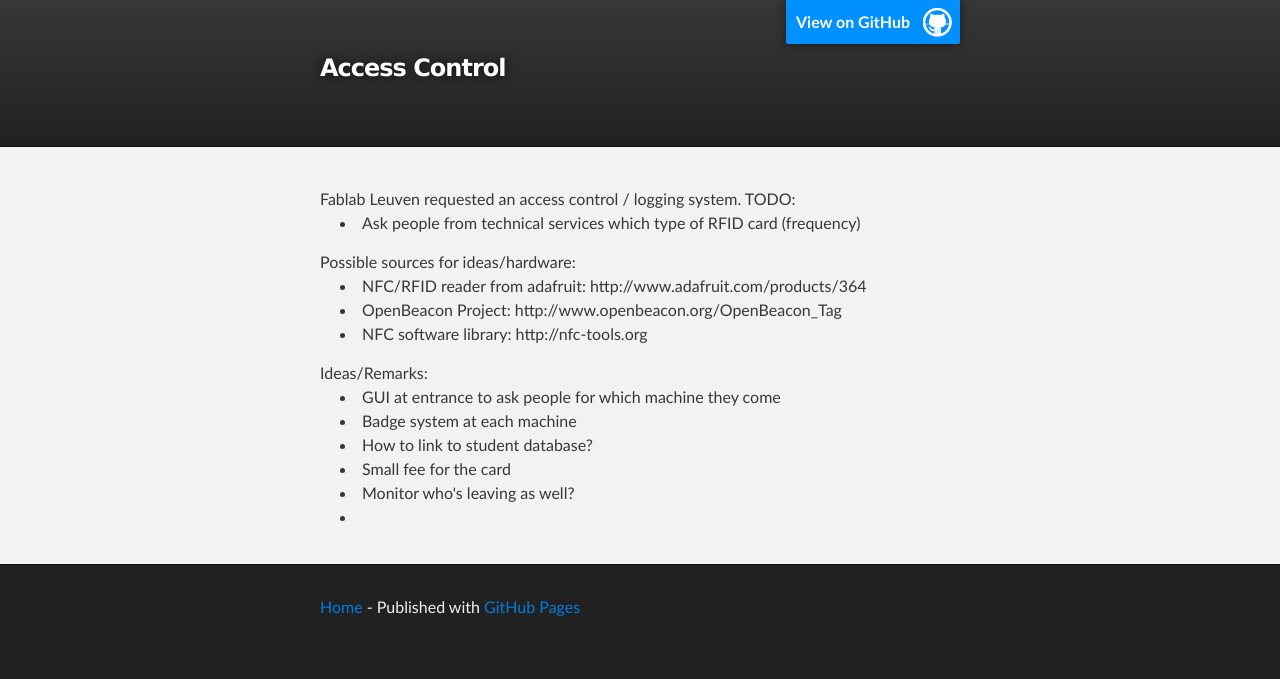
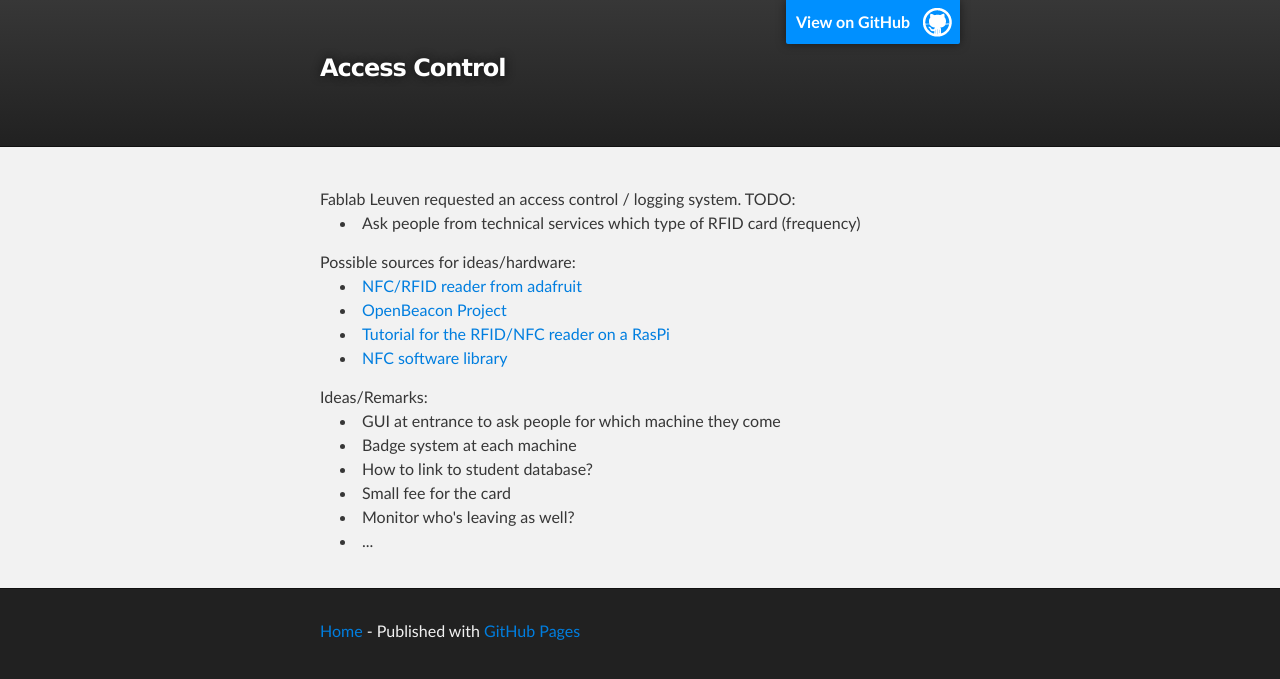
Before and after one commit to area3001/area3001.github.io, a Jekyll site: the page built from projects/access_control/index.html, in a window 1280 px wide. Shown: the top 679 px of the page. Built offline with Jekyll 4.4.1, drawn with Linux system fonts in a browser that asks for light colours; Markdown is read by kramdown in place of the engine named in the settings.

Commit message:
added url to NFC tutorial

```diff
--- a/projects/access_control/index.html
+++ b/projects/access_control/index.html
@@ -14,9 +14,10 @@
 
 Possible sources for ideas/hardware:
 <UL>
-  <LI>NFC/RFID reader from adafruit: http://www.adafruit.com/products/364</LI>
-  <LI>OpenBeacon Project: http://www.openbeacon.org/OpenBeacon_Tag</LI>
-  <LI>NFC software library: http://nfc-tools.org</LI>
+  <LI><a href="http://www.adafruit.com/products/364">NFC/RFID reader from adafruit</a></LI>
+  <LI><a href="http://www.openbeacon.org/OpenBeacon_Tag">OpenBeacon Project</a></LI>
+  <LI><a href="http://learn.adafruit.com/adafruit-nfc-rfid-on-raspberry-pi">Tutorial for the RFID/NFC reader on a RasPi</a></LI>
+  <LI><a href="http://nfc-tools.org">NFC software library</a></LI>
 </UL>
 
 Ideas/Remarks:
@@ -26,5 +27,5 @@
   <LI>How to link to student database?</LI>
   <LI>Small fee for the card</LI>
   <LI>Monitor who's leaving as well?</LI>
-  <LI></LI>
+  <LI>...</LI>
 </UL>
```
